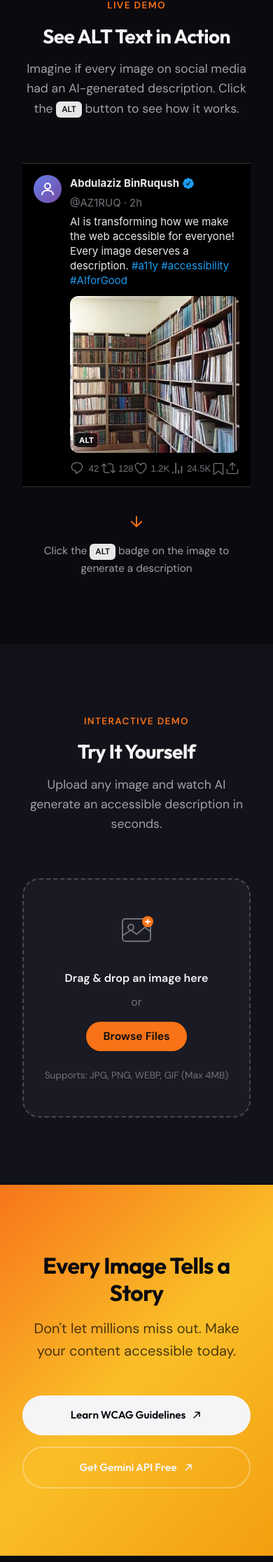
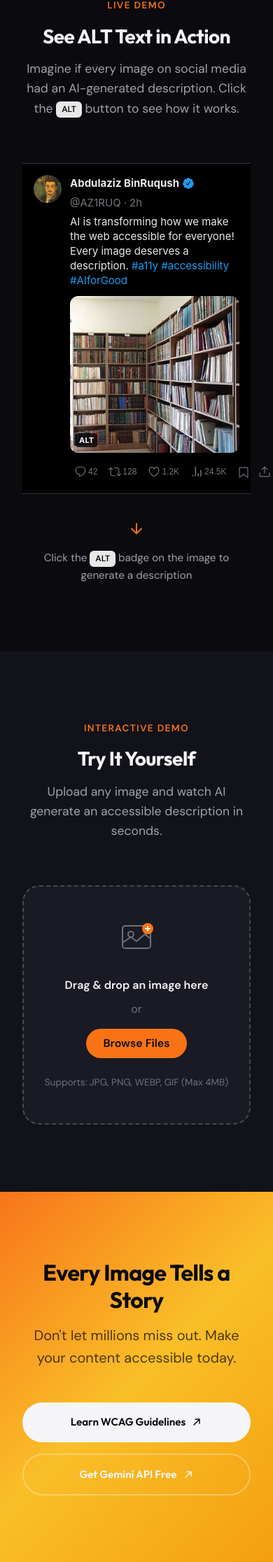
Before and after one commit to az1zz/AltVision, a Flask app: page / in a window 390 px wide. Shown: the part 2424-4656 px from the top of the page at 70% size. Run offline with Flask 3, Linux system fonts and the light colour scheme.

Commit message:
Fixed the X-clone

```diff
--- a/static/css/x-clone.css
+++ b/static/css/x-clone.css
@@ -49,6 +49,13 @@
     align-items: center;
     justify-content: center;
     color: white;
+}
+
+.avatar-image {
+    width: 40px;
+    height: 40px;
+    border-radius: 50%;
+    object-fit: cover;
 }
 
 /* Content */
@@ -262,6 +269,28 @@
 
     .x-post-actions {
         max-width: 100%;
+        gap: 4px;
+    }
+
+    .x-action {
+        padding: 6px;
+        margin: 0;
+        gap: 2px;
+    }
+
+    .x-action svg {
+        width: 18px;
+        height: 18px;
+    }
+
+    .action-count {
+        font-size: 12px;
+        min-width: auto;
+    }
+
+    .x-action-group {
+        gap: 0;
+        flex-shrink: 0;
     }
 }
 
--- a/templates/index.html
+++ b/templates/index.html
@@ -158,12 +158,7 @@
             <div class="x-post-wrapper">
                 <article class="x-post" aria-label="Example social media post">
                     <div class="x-post-avatar">
-                        <div class="avatar-placeholder">
-                            <svg width="24" height="24" viewBox="0 0 24 24" fill="none">
-                                <circle cx="12" cy="8" r="4" stroke="currentColor" stroke-width="2"/>
-                                <path d="M4 20c0-4 4-6 8-6s8 2 8 6" stroke="currentColor" stroke-width="2" stroke-linecap="round"/>
-                            </svg>
-                        </div>
+                        <img src="{{ url_for('static', filename='images/X_avatar.jpg') }}" alt="Profile avatar" class="avatar-image">
                     </div>
                     <div class="x-post-content">
                         <header class="x-post-header">
```
Also changed, not shown: static/images/X_avatar.jpg (added).
